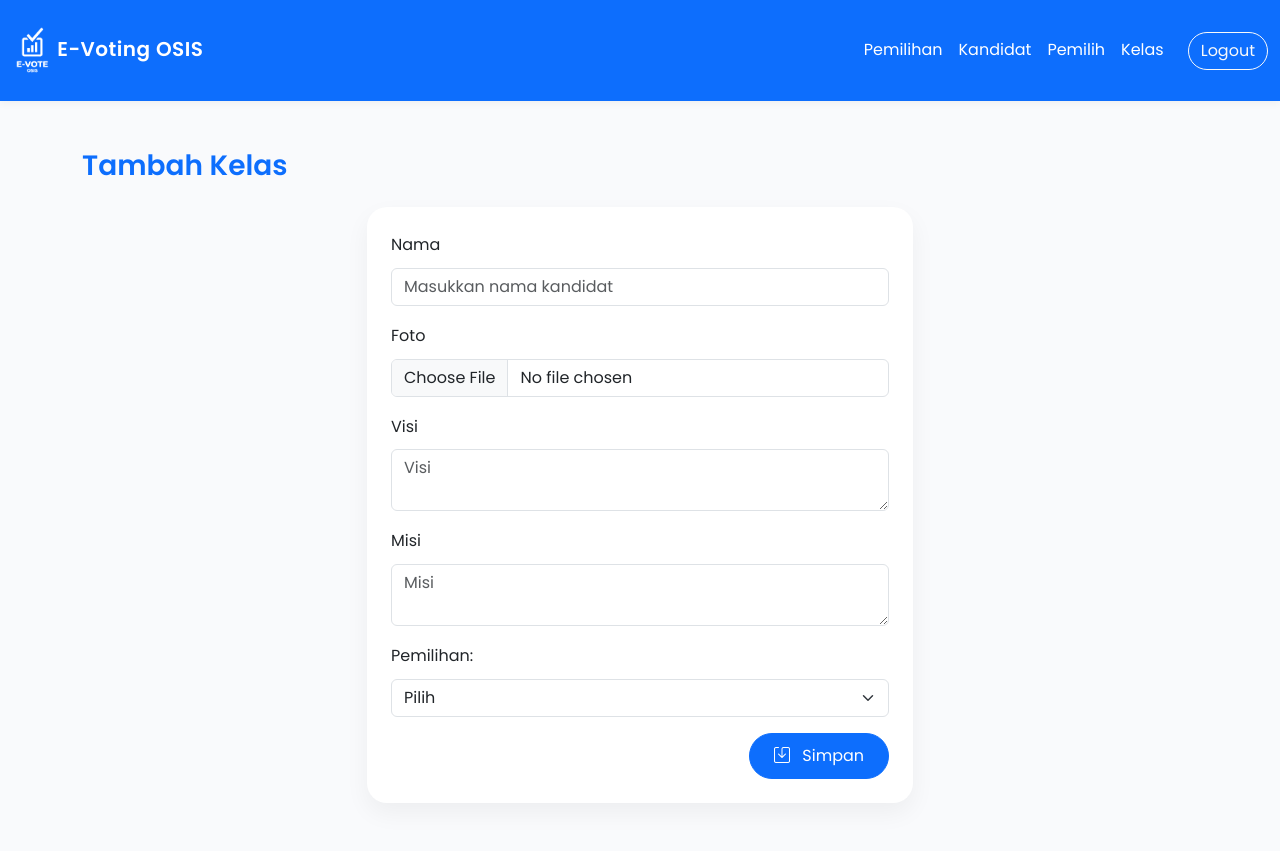
After one commit to rizaru22/voting_0, a Flask app: page /tambah_kandidat in a window 1280 px wide. The commit adds this page. Run offline with Flask 3, Linux system fonts and the light colour scheme; data that the repository does not hold is empty; parts of the project's set-up code (start-up, migrations or seed data) failed here and were passed over; some libraries are stand-ins or nearby versions.

Commit message:
ADD FEAT candidates

```diff
--- a/app.py
+++ b/app.py
@@ -2,11 +2,20 @@ from flask import Flask, render_template,request,redirect,url_for   ,session
 from flask_mysqldb import MySQL,MySQLdb
 from secrets import token_hex
 import bcrypt
+import os
+from werkzeug.utils import secure_filename
+from uuid import uuid4
 
+UPLOAD_FOLDER = 'static/uploads'
+ALLOWED_EXTENSIONS = {'png', 'jpg', 'jpeg', 'gif'}
 
 app = Flask(__name__)
 app.config.from_pyfile('config.py')
 app.secret_key = token_hex(16)
+app.config['UPLOAD_FOLDER'] = UPLOAD_FOLDER
+
+def allowed_file(filename):
+    return '.' in filename and filename.rsplit('.', 1)[1].lower() in ALLOWED_EXTENSIONS
 
 
 mysql = MySQL(app)
@@ -246,5 +255,83 @@ def hapus_voter(id):
     cursor.close()
     return redirect(url_for('voters'))
 
+
+@app.route('/kandidat')
+def kandidat():
+    cursor= mysql.connection.cursor(MySQLdb.cursors.DictCursor)
+    cursor.execute('SELECT * FROM candidates JOIN pemilihan ON candidates.id_pemilihan = pemilihan.id_pemilihan WHERE pemilihan.status="T" ')
+    kandidat= cursor.fetchall()
+    cursor.close()
+    return render_template('kandidat/index.html', data=kandidat)
+
+
+
+@app.route('/tambah_kandidat',methods=['GET','POST'])
+def tambah_kandidat():
+    cursor= mysql.connection.cursor(MySQLdb.cursors.DictCursor)
+    cursor.execute('SELECT * FROM pemilihan WHERE status="T" ')
+    pemilihan= cursor.fetchall()
+    cursor.close()
+
+    if request.method=='POST':
+        nama=request.form['nama']
+        foto=request.files['foto']
+        visi=request.form['visi']
+        misi=request.form['misi']
+        id_pemilihan=request.form['pemilihan']
+
+        if foto and allowed_file(foto.filename):
+            filename =f"{uuid4().hex}_{secure_filename(foto.filename)}"
+            filepath = os.path.join(app.config['UPLOAD_FOLDER'], filename)
+            foto.save(filepath)
+
+
+        cursor=mysql.connection.cursor(MySQLdb.cursors.DictCursor)
+        cursor.execute('INSERT INTO candidates (nama, foto,visi,misi, id_pemilihan) VALUES (%s,%s,%s,%s,%s)', (nama, filename,visi,misi, id_pemilihan))
+        mysql.connection.commit()
+        cursor.close()
+        return redirect(url_for('kandidat'))
+
+    return render_template('kandidat/create.html', pemilihan=pemilihan)
+
+@app.route('/delete_kandidat/<int:id>',methods=['POST'])
+def hapus_kandidat(id):
+    if request.method=='POST':
+        cursor=mysql.connection.cursor(MySQLdb.cursors.DictCursor)
+        cursor.execute('DELETE FROM candidates WHERE id_candidate=%s',[id])
+        mysql.connection.commit()
+        cursor.close()
+        return redirect(url_for('kandidat'))
+
+@app.route('/edit_kandidat/<int:id>',methods=['GET','POST'])
+def edit_kandidat(id):
+    cursor= mysql.connection.cursor(MySQLdb.cursors.DictCursor)
+    cursor.execute('SELECT * FROM pemilihan WHERE status="T" ')
+    pemilihan= cursor.fetchall()
+
+    cursor.execute('SELECT * FROM candidates WHERE id_candidate=%s',[id])
+    kandidat=cursor.fetchone()
+
+    if request.method=='POST':
+        nama=request.form['nama']
+        foto=request.files['foto']
+        visi=request.form['visi']
+        misi=request.form['misi']
+        id_pemilihan=request.form['pemilihan']
+
+        if foto and allowed_file(foto.filename):
+            filename =f"{uuid4().hex}_{secure_filename(foto.filename)}"
+            filepath = os.path.join(app.config['UPLOAD_FOLDER'], filename)
+            foto.save(filepath)
+            cursor.execute('UPDATE candidates SET nama=%s, foto=%s, visi=%s, misi=%s, id_pemilihan=%s WHERE id_candidate=%s', (nama, filename,visi,misi, id_pemilihan, id))
+        else:
+            cursor.execute('UPDATE candidates SET nama=%s, visi=%s, misi=%s, id_pemilihan=%s WHERE id_candidate=%s', (nama,visi,misi, id_pemilihan, id))
+
+        mysql.connection.commit()
+        cursor.close()
+        return redirect(url_for('kandidat'))
+
+    return render_template('kandidat/edit.html',data=kandidat, pemilihan=pemilihan)
+
 if __name__ == '__main__':
     app.run(debug=True)
--- a/templates/base_admin.html
+++ b/templates/base_admin.html
@@ -30,7 +30,7 @@
           <a class="nav-link" aria-current="page" href="{{url_for('dashboard')}}">Pemilihan</a>
         </li>
         <li class="nav-item">
-          <a class="nav-link" href="#">Kandidat</a>
+          <a class="nav-link" href="{{url_for('kandidat')}}">Kandidat</a>
         </li>
         <li class="nav-item">
           <a class="nav-link" href="{{url_for('voters')}}">Pemilih</a>
--- /dev/null
+++ b/templates/kandidat/create.html
@@ -0,0 +1,67 @@
+{% extends 'base_admin.html' %} {% block content %}
+<div class="container py-5">
+  <h3 class="fw-bold mb-4 text-primary">Tambah Kelas</h3>
+  <div class="row">
+  <div class="col-lg-6 col-md-8 col-sm-12 mx-auto">
+          <div class="card p-4">
+    <form action="{{url_for('tambah_kandidat')}}" method="POST" enctype="multipart/form-data">
+      <div class="mb-3">
+        <label for="nama" class="form-label">Nama</label>
+        <input
+          type="text"
+          class="form-control "
+          id="nama"
+          name="nama"
+          placeholder="Masukkan nama kandidat"
+          required
+        />
+      </div>
+      <div class="mb-3">
+        <label for="foto" class="form-label">Foto</label>
+        <input
+          type="file"
+          class="form-control "
+          id="foto"
+          name="foto"
+          placeholder="Masukkan Foto Kandidat"
+          required
+        />
+      </div>
+      <div class="mb-3">
+        <label for="visi" class="form-label">Visi</label>
+        <textarea class="form-control "
+          id="visi"
+          name="visi"
+          placeholder="Visi"
+          required></textarea>
+      </div>
+<div class="mb-3">
+        <label for="misi" class="form-label">Misi</label>
+        <textarea class="form-control "
+          id="misi"
+          name="misi"
+          placeholder="Misi"
+          required></textarea>
+      </div>
+
+            <div class="mb-3">
+        <label for="pemilihan" class="form-label">Pemilihan:</label>
+        <select class="form-select" aria-label="Default select example" name="pemilihan" id="pemilihan" required>
+          <option selected disabled value="">Pilih </option>
+          {% for item in pemilihan %}
+          <option value="{{item.id_pemilihan}}">{{item.nama_pemilihan}}</option>
+          {% endfor %}
+        </select>
+      </div>
+<div class="text-end">
+          <button type="submit" class="btn btn-primary rounded-pill px-4"><i class="bi bi-save me-2"></i> Simpan</button>
+      </div>
+    </form>
+  </div>
+  <div class="card-footer">
+
+  </div>
+    </div>
+  </div>
+
+  {% endblock %}
```
Also changed, not shown: templates/kandidat/edit.html (added, +67 -0 lines), templates/kandidat/index.html (added, +44 -0 lines), templates/kelas/create.html (+8 -8 lines), desain/tables.png (added), static/uploads/5f2d9458e9c94cdca8245d394b4aa31a_banner-xpander-cross.png (added), static/uploads/756a9ae2ceef4289b7267b350eb36e25_Profile_Picture.png (added), static/uploads/77d75e5a00d44bce96ade60abdf2325f_Profile_Picture.png (added), static/uploads/91f68ea51f4e476d8458f4c9b5af2dcf_Profile_Picture.png (added), static/uploads/e392dc620a71494b87982079be6612f1_Profile_Picture.png (added), 2 other files.
